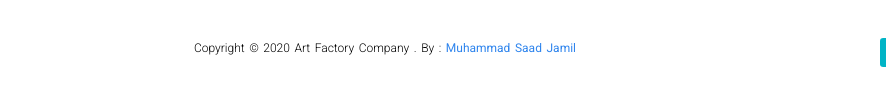
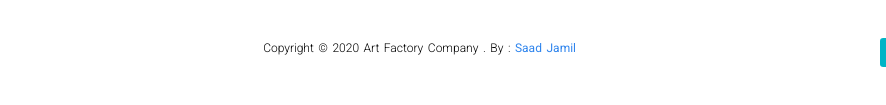
Before and after one commit to SaadJamilAkhtar/art-factory, a plain HTML site: page index.html in a window 1280 px wide. Shown: the part 3416-3521 px from the top of the page, 0-886 px from the left. Drawn offline with Linux system fonts and the light colour scheme.

Commit message:
Mior fixes

```diff
--- a/index.html
+++ b/index.html
@@ -402,7 +402,7 @@
       <div class="col-6">
         <div class="copyright right-content-md">
           <p class="paragraph copyright__p">Copyright &copy; 2020 Art Factory Company . By : <a href="#"
-              class="primary-link">Muhammad Saad Jamil</a></p>
+              class="primary-link">Saad Jamil</a></p>
         </div>
       </div>
       <div class="col-6">
```
